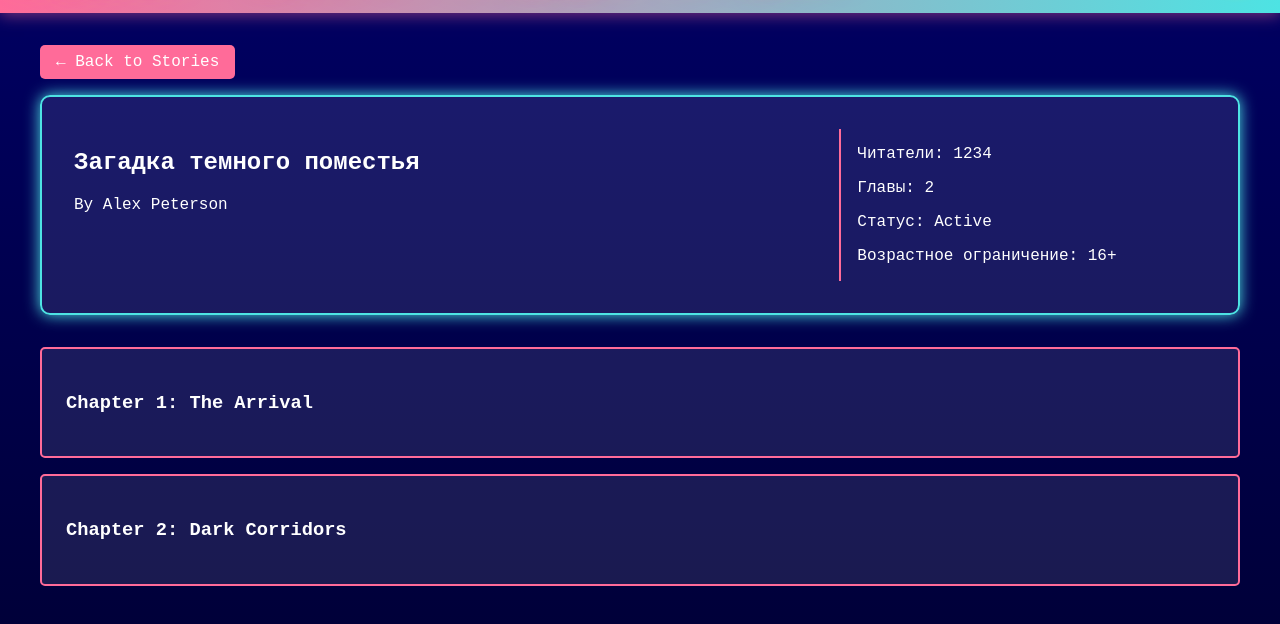
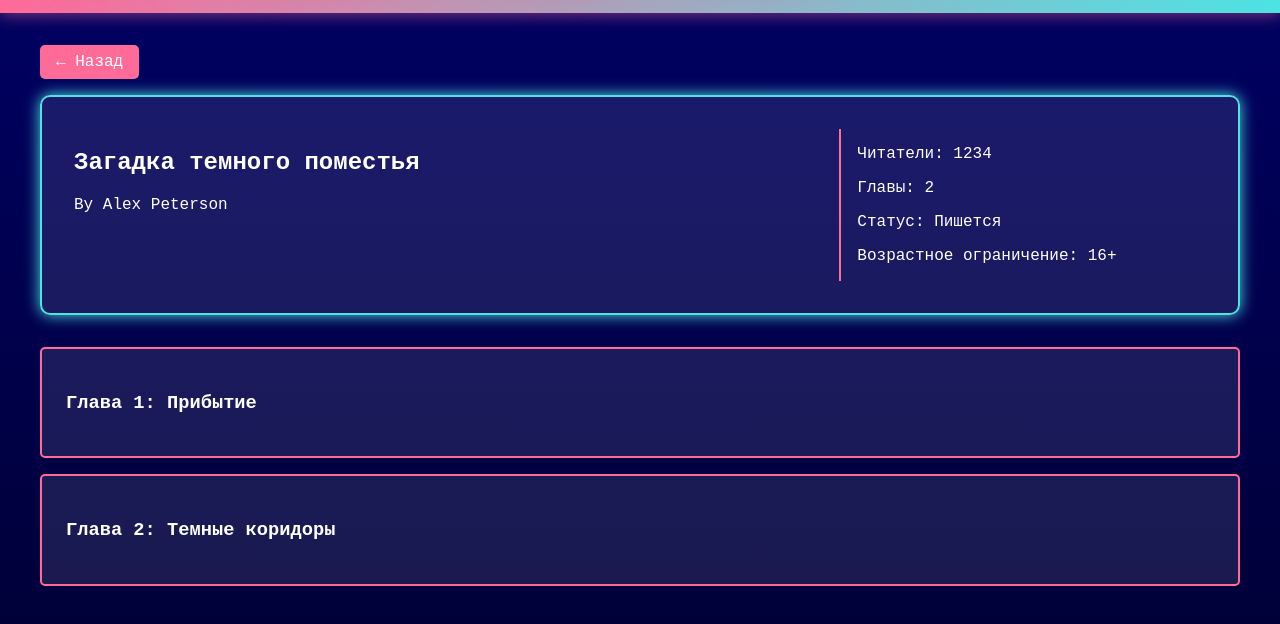
Before and after one commit to userNo55/InterStory, a plain HTML site: page story1.html in a window 1280 px wide. Shown: the part 78-702 px from the top of the page. Drawn offline with Linux system fonts and the light colour scheme.

Commit message:
Update story1.html
rus2

```diff
--- a/story1.html
+++ b/story1.html
@@ -242,28 +242,28 @@
                     chapters: [
                         {
                             id: 1,
-                            title: 'The Arrival',
-                            content: 'The old manor loomed before me, its gothic spires reaching toward the stormy sky...',
+                            title: 'Прибытие',
+                            content: 'Передо мной вырисовывалось старое поместье, его готические шпили тянутся к грозовому небу...',
                             status: 'completed',
                             votingResults: [
-                                { option: 'Enter through the front door', votes: 65, winner: true },
-                                { option: 'Look for a back entrance', votes: 35, winner: false }
+                                { option: 'Войти через главную дверь', votes: 65, winner: true },
+                                { option: 'Поискать вход за домом', votes: 35, winner: false }
                             ]
                         },
                         {
                             id: 2,
-                            title: 'Dark Corridors',
-                            content: 'The heavy door creaked open, revealing a dimly lit hallway...',
+                            title: 'Темные коридоры',
+                            content: 'Тяжелая дверь отворилать, открывая путь на этаж...',
                             status: 'active',
                             votingOptions: [
-                                'Follow the strange sounds upstairs',
-                                'Investigate the flickering light in the basement',
-                                'Search the ground floor first'
+                                'Последовать за странными звуками наверх',
+                                'Исследовать мигающий свет в подвале',
+                                'Исследовать этот этаж в начале'
                             ],
                             timeRemaining: '23:45:12'
                         }
                     ],
-                    status: 'Active',
+                    status: 'Пишется',
                     ageRating: '16+'
                 }
                 // Add more stories here
@@ -276,7 +276,7 @@
 
             const container = document.getElementById('storyContent');
             container.innerHTML = `
-                <a href="index.html" class="back-button">← Back to Stories</a>
+                <a href="index.html" class="back-button">← Назад</a>
                 <div class="story-header">
                     <div class="story-info">
                         <div class="story-main">
@@ -300,7 +300,7 @@
         function renderChapters(chapters) {
             return chapters.map(chapter => `
                 <div class="chapter-item" onclick="toggleChapter('chapter${chapter.id}')">
-                    <h3>Chapter ${chapter.id}: ${chapter.title}</h3>
+                    <h3>Глава ${chapter.id}: ${chapter.title}</h3>
                     <div id="chapter${chapter.id}" class="chapter-content">
                         <div class="chapter-text">
                             <p>${chapter.content}</p>
@@ -315,20 +315,20 @@
             if (chapter.status === 'completed') {
                 return `
                     <div class="voting-section">
-                        <h4>Previous Voting Results:</h4>
+                        <h4>Результат предыдущего голосования:</h4>
                         ${renderVotingResults(chapter.votingResults)}
                     </div>
                 `;
             } else {
                 return `
                     <div class="voting-section">
-                        <h4>Current Voting:</h4>
+                        <h4>Текущее голосование:</h4>
                         <div class="voting-options">
                             ${chapter.votingOptions.map((option, index) => `
                                 <button class="vote-option" onclick="vote(${index + 1})">${option}</button>
                             `).join('')}
                         </div>
-                        <p class="timer">Time remaining: ${chapter.timeRemaining}</p>
+                        <p class="timer">Времени осталось: ${chapter.timeRemaining}</p>
                     </div>
                 `;
             }
```
